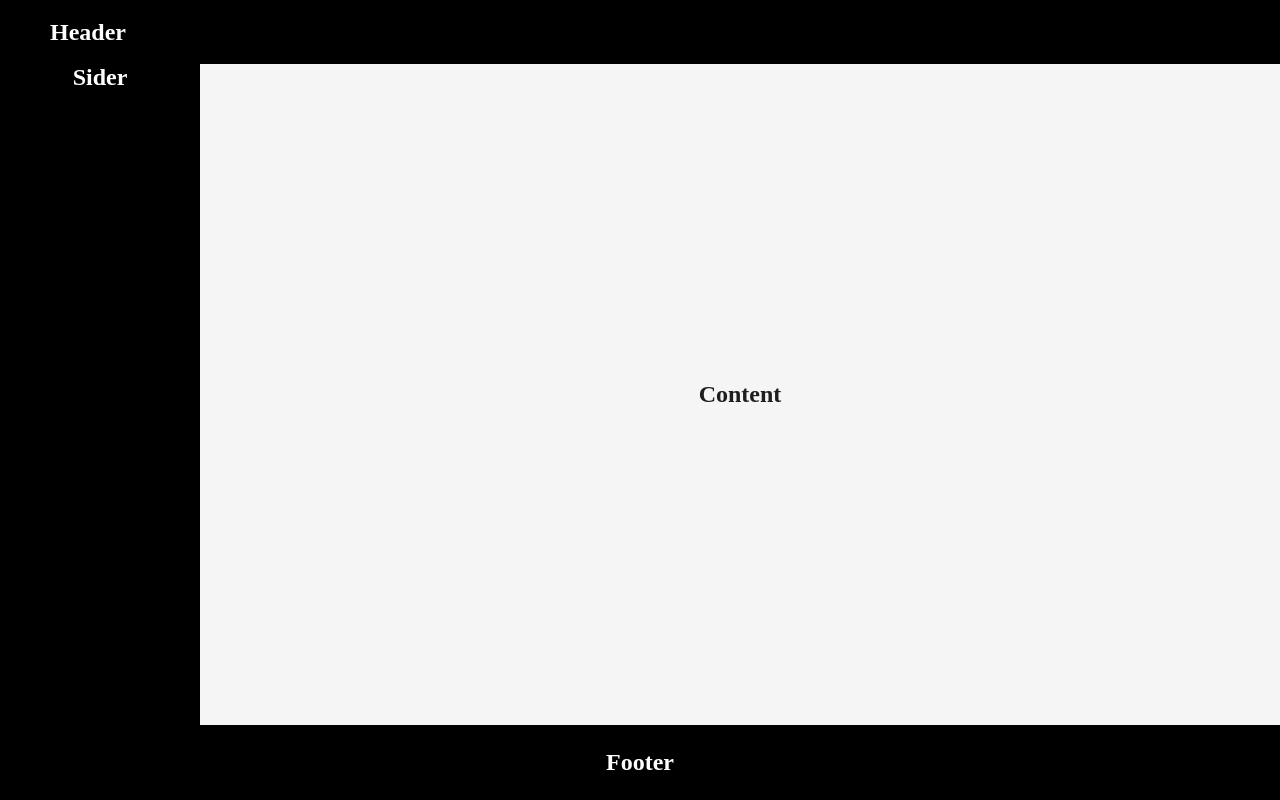
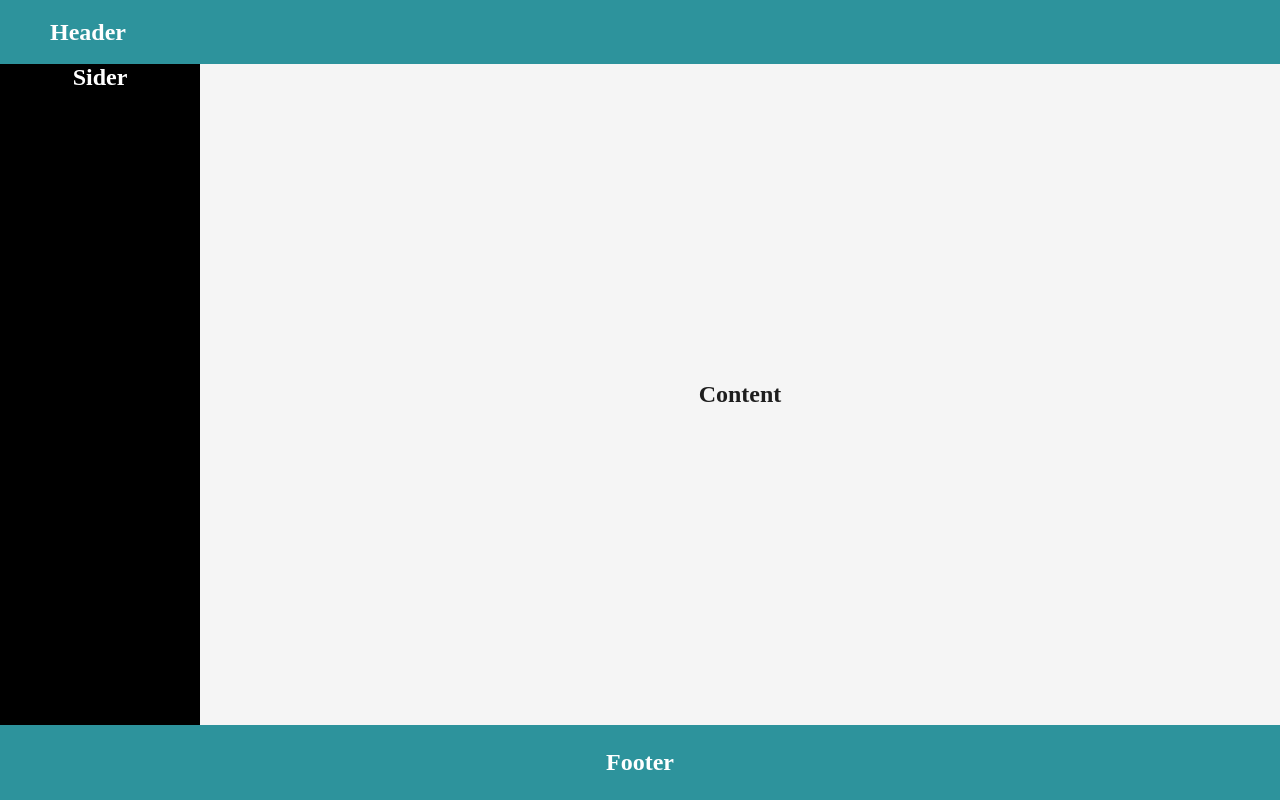
Before and after one commit to felipeofragoso/collaborator-dev2, a React app in the folder collaborator-dev2/: page / in a window 1280 px wide. Built offline with nearby package versions, Linux system fonts and the light colour scheme; the HTML template or start-up script is replaced by a standard one.

Commit message:
Change colors, Header and Footer

```diff
--- a/collaborator-dev2/src/App.css
+++ b/collaborator-dev2/src/App.css
@@ -33,14 +33,14 @@ label {
 }
 
 .Header {
-  background-color: #000;
+  background-color: #2D939C;
   color: #fff;
   font-size: 24px;
   font-weight: bold;
 }
 
 .Footer {
-  background-color: #000;
+  background-color: #2D939C;
   color: #fff;
   text-align: center;
   font-size: 24px;
```
